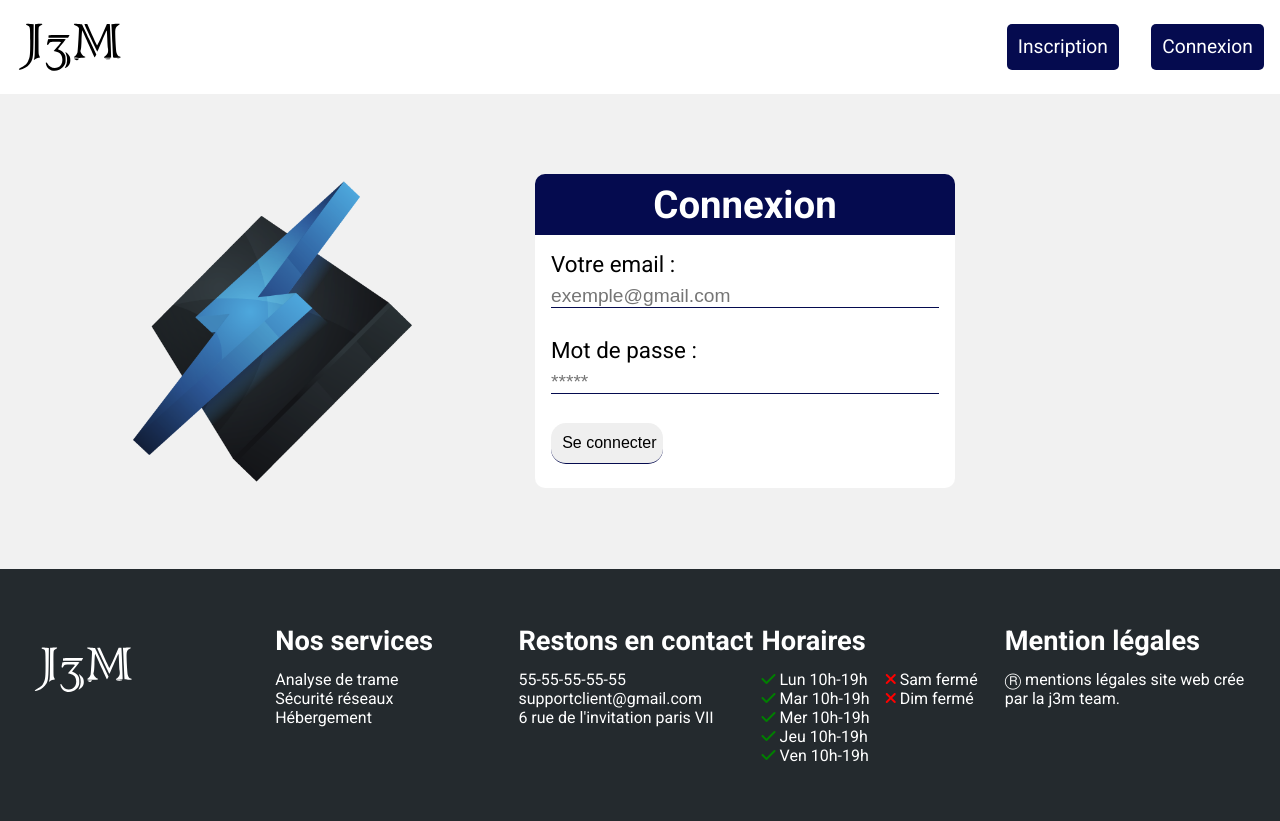
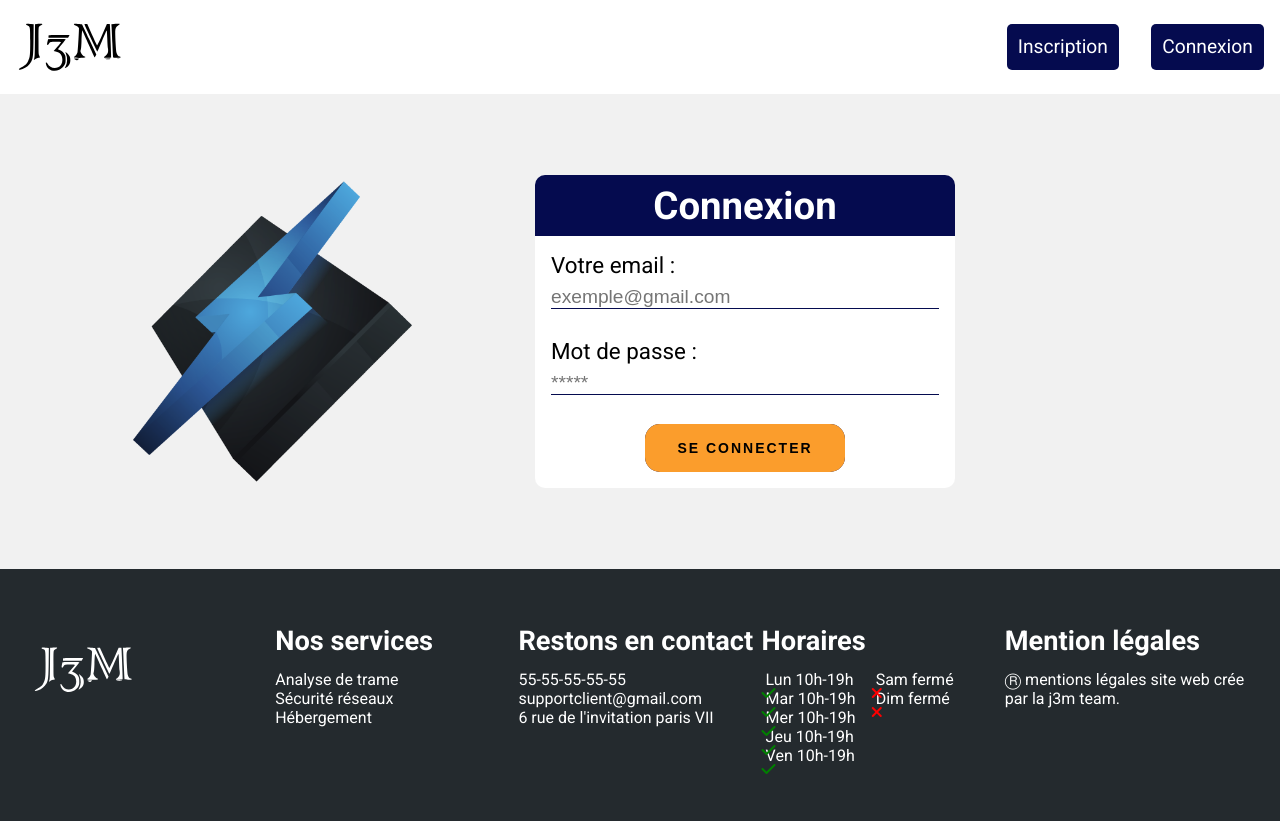
Before and after one commit to maxencelgy/J3M, a PHP site: page /connexion.php in a window 1280 px wide. Run offline with PHP 8.4, Linux system fonts and the light colour scheme.

Commit message:
:fire: modif button + redirection

```diff
--- a/asset/css/styles.css
+++ b/asset/css/styles.css
@@ -109,6 +109,69 @@ input {
   text-align: center;
   color: #28A745;
   padding: 10rem 0;
+}
+
+/*Bouton hover vers le haut*/
+::before,
+::after {
+  position: absolute;
+  content: "";
+}
+
+.btn {
+  position: relative;
+  display: inline-block;
+  margin: 0 auto;
+  background-color: #050B4F;
+  border-radius: 15px;
+  border: none;
+}
+
+.btn input[type=submit] {
+  position: relative;
+  display: inline-block;
+  margin: 0 auto;
+  font-size: 14px;
+  font-weight: bold;
+  letter-spacing: 2px;
+  text-transform: uppercase;
+  top: 0;
+  left: 0;
+  width: 100%;
+  padding: 1rem 2rem;
+  transition: 0.3s;
+  background-color: transparent;
+  border-radius: 15px;
+}
+
+.btn-1::before {
+  background-color: #FB9D2C;
+  transition: 0.3s ease-out;
+  border: none;
+  border-radius: 15px;
+}
+
+.btn-1 input[type=submit] {
+  color: black;
+  transition: 0.2s 0.1s;
+  border: none;
+}
+
+.btn-1 input[type=submit]:hover {
+  color: white;
+  transition: 0.2s 0.1s;
+}
+
+.btn.hover-filled-slide-down::before {
+  bottom: 0;
+  left: 0;
+  right: 0;
+  height: 100%;
+  width: 100%;
+}
+
+.btn.hover-filled-slide-down:hover::before {
+  height: 0;
 }
 
 #header nav {
@@ -236,17 +299,6 @@ input {
   font-weight: 400;
   margin-bottom: 0.8rem;
 }
-#inscription .wrap2 .cadre_right form input[type=submit] {
-  width: 7rem;
-  padding: 0.7rem;
-  border-radius: 15px;
-  font-size: 1rem;
-}
-#inscription .wrap2 .cadre_right form input[type=submit]:hover {
-  cursor: pointer;
-  background-color: #050B4F;
-  color: white;
-}
 
 #connexion {
   padding: 5rem 0;
@@ -291,17 +343,6 @@ input {
 #connexion .wrap2 .cadre_right form label {
   width: 15rem;
 }
-#connexion .wrap2 .cadre_right form input[type=submit] {
-  width: 7rem;
-  padding: 0.7rem;
-  border-radius: 15px;
-  font-size: 1rem;
-}
-#connexion .wrap2 .cadre_right form input[type=submit]:hover {
-  cursor: pointer;
-  background-color: #FB9D2C;
-  color: white;
-}
 
 footer {
   background-color: #242A2E;
--- a/connexion.php
+++ b/connexion.php
@@ -58,7 +58,9 @@ if(!empty($_POST['submitted'])){
             <input type="password" name="password1" id="password1" placeholder="*****">
             <span class="error"><?= viewError($errors,'password1'); ?></span>
 
-            <input type="submit" name="submitted" id="submitted" value="Se connecter">
+            <button class="btn btn-1 hover-filled-slide-down">
+                <input type="submit" name="submitted" id="submitted" value="Se connecter">
+            </button>
         </form>
     </div>
 
--- a/inscription.php
+++ b/inscription.php
@@ -84,7 +84,9 @@ include('inc/header.php');
             <input type="password" name="password2" id="password2" placeholder="*******">
             <span class="error"><?= viewError($errors,'password2'); ?></span>
 
-            <input type="submit" name="submitted" id="submitted" value="S'inscrire">
+            <button class="btn btn-1 hover-filled-slide-down">
+                <input type="submit" name="submitted" id="submitted" value="S'inscrire">
+            </button>
         </form>
 </div>
         <?php } else {echo'<div class="info_box_success"><h2>Bienvenue ! Votre compte a bien été créé !</h2><h4>Vous allez être redirigé...</h4></div>';} ?>
```
Also changed, not shown: asset/sass/inc/base.scss (+54 -0 lines), asset/sass/pages/connexion.scss (+0 -12 lines), asset/sass/pages/inscription.scss (+0 -11 lines), 1 other file.
